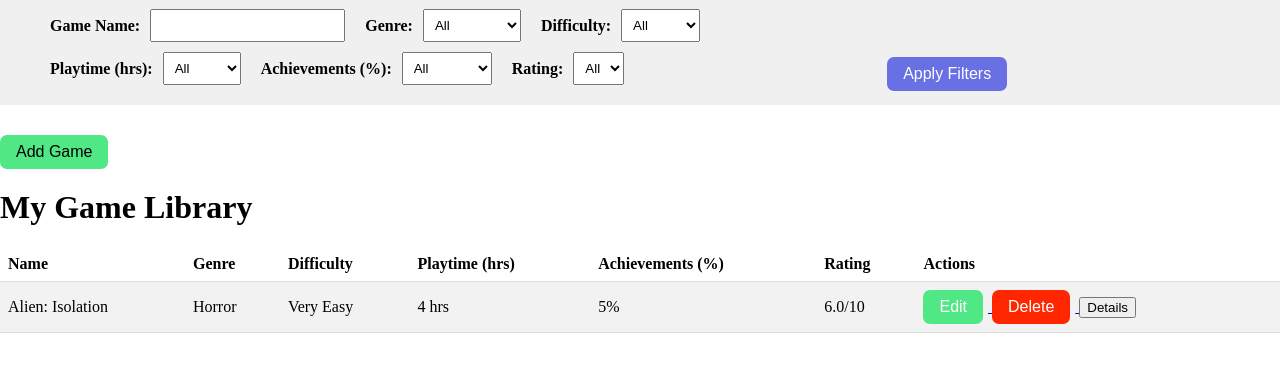
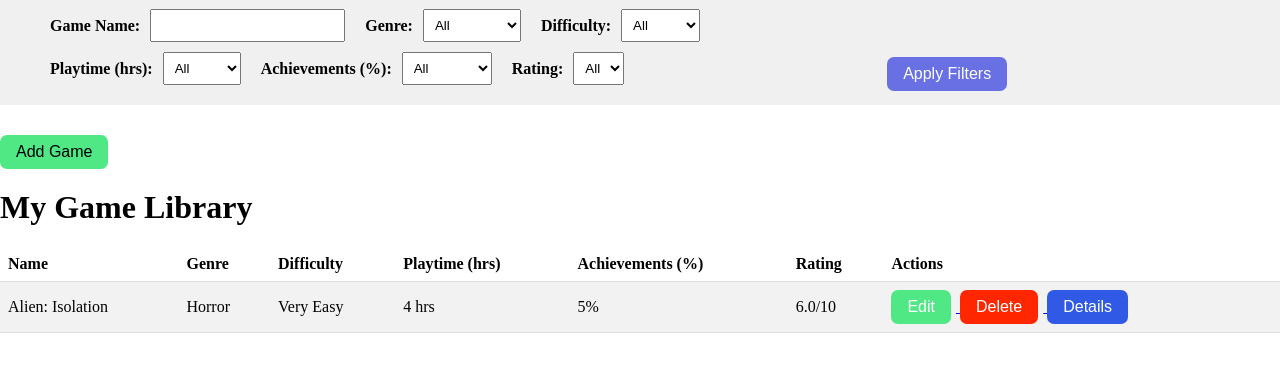
Before and after one commit to ralphsulioti/CS4750Project, a Flask app: page / in a window 1280 px wide. Shown: the part 89-461 px from the top of the page. Run offline with Flask 3, Linux system fonts and the light colour scheme; data comes from the database, SQL or seed files in the repository.

Commit message:
Style details

```diff
--- a/templates/landingPage.html
+++ b/templates/landingPage.html
@@ -150,6 +150,23 @@
         cursor: pointer;
         margin-right: 5px;
         transition: background-color 0.3s;
+    }
+
+    .details-button{
+             padding: 8px 16px;
+            background-color: #305ae6;
+            color: white;
+            border: none;
+            border-radius: 7px;
+            font-size: 16px;
+            cursor: pointer;
+            margin-right: 5px;
+            transition: background-color 0.3s;
+    }
+
+    .details-button:hover,
+    .confirm-delete-button:hover {
+        background-color: #073ff1;
     }
 
     .edit-button:hover,
```
